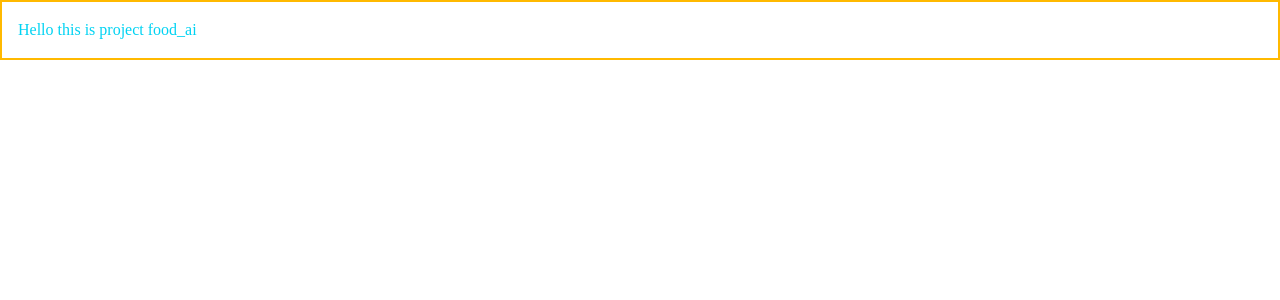
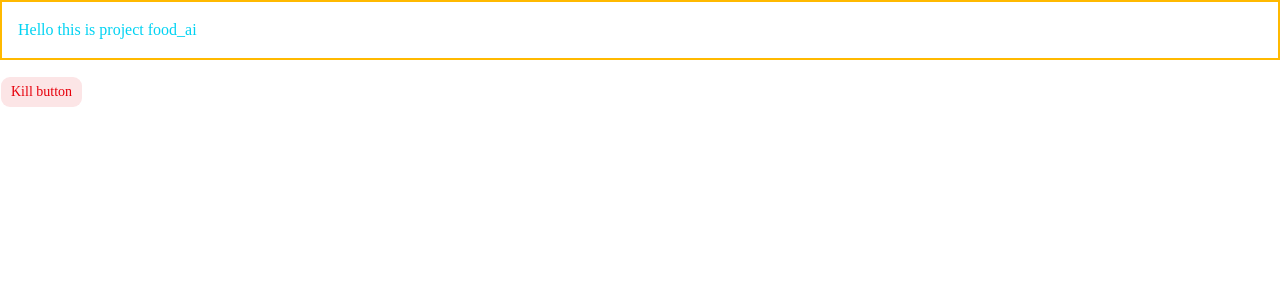
Before and after one commit to quan2622/AI_Food_Client, a Next.js app: page / in a window 1280 px wide. Shown: the top 300 px of the page. Built offline with nearby package versions, Linux system fonts and the light colour scheme.

Commit message:
add shadcn ui & zustand

```diff
--- a/app/page.tsx
+++ b/app/page.tsx
@@ -1,7 +1,13 @@
+import { Button } from "@/components/ui/button";
+
 export default function Home() {
   return (
-   <main className="text-cyan-400 p-4 border-2 border-amber-400">
-    Hello this is project food_ai
-   </main>
+    <main className="space-y-4">
+      <p className="text-cyan-400 p-4 border-2 border-amber-400">
+        Hello this is project food_ai
+      </p>
+
+      <Button variant={"destructive"}>Kill button</Button>
+    </main>
   );
 }
--- a/package.json
+++ b/package.json
@@ -18,7 +18,8 @@
     "react-dom": "19.2.4",
     "shadcn": "^4.1.0",
     "tailwind-merge": "^3.5.0",
-    "tw-animate-css": "^1.4.0"
+    "tw-animate-css": "^1.4.0",
+    "zustand": "^5.0.12"
   },
   "devDependencies": {
     "@tailwindcss/postcss": "^4.2.2",
```
Also changed, not shown: 1 other file (tests, documents, lock files or other folders).
